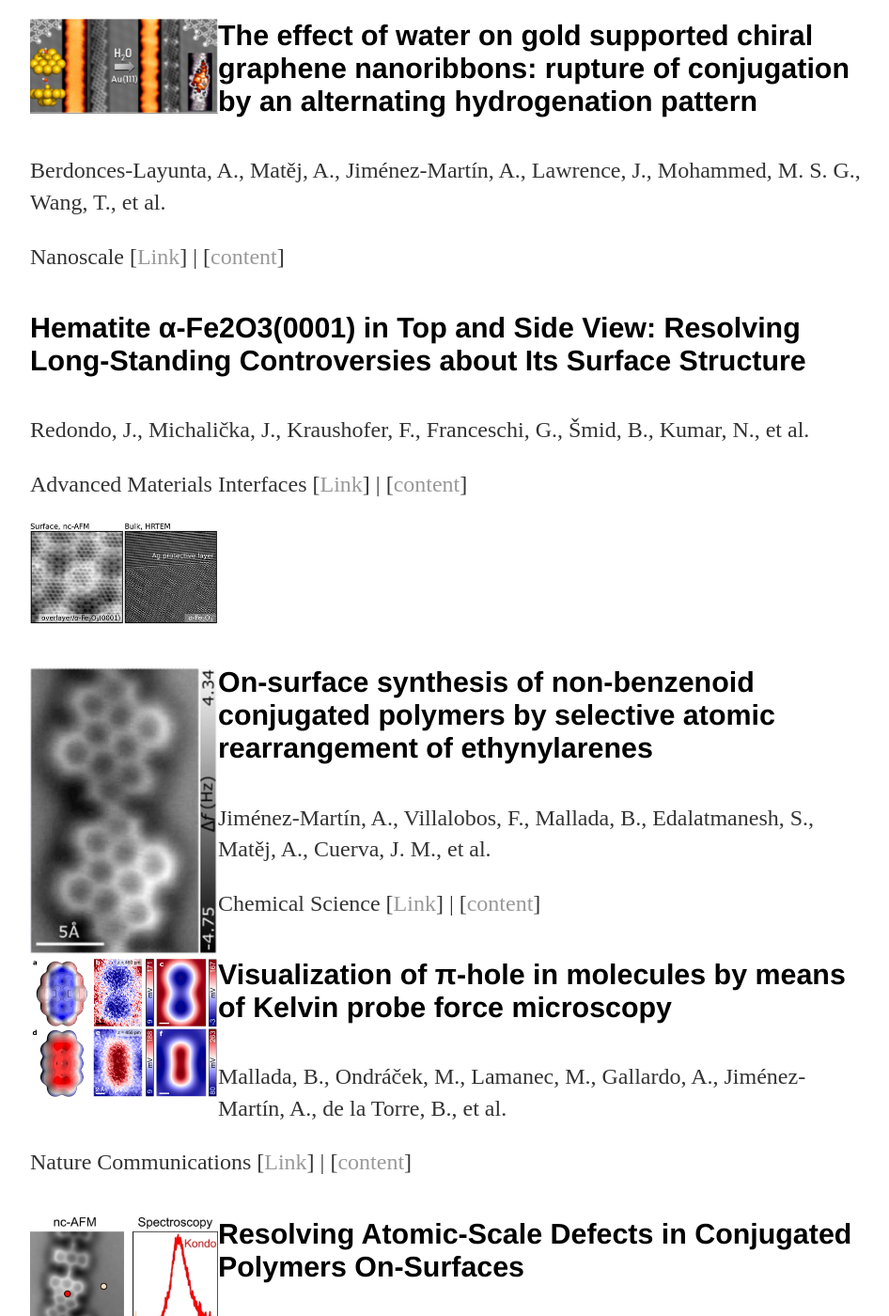
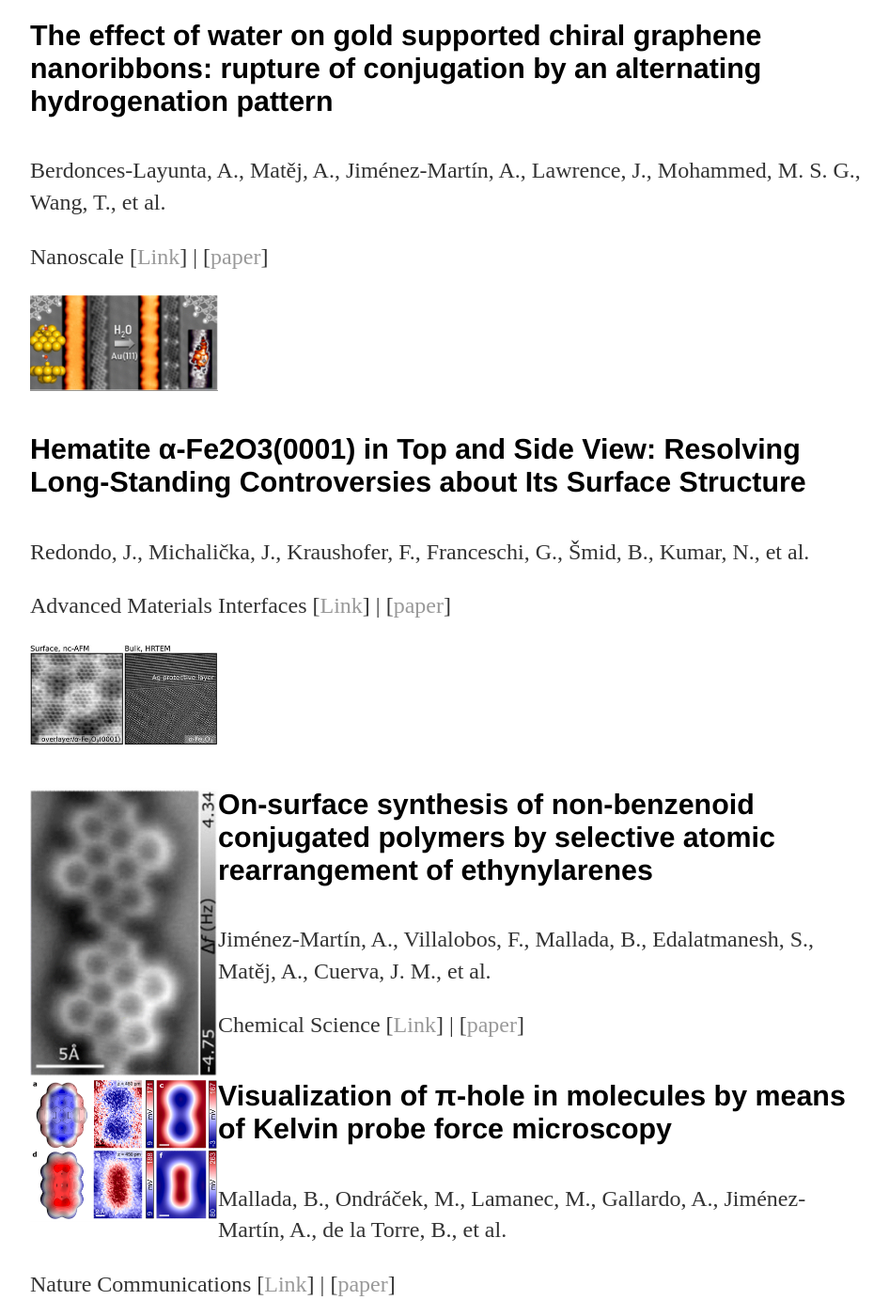
Before and after one commit to BenjaminMallada/BenjaminMallada.github.io, a Jekyll site: the page built from cv/index.html, in a window 1280 px wide and 1400 px high, scrolled down 190 px. Shown: the whole window at 94% size, without its empty margins (160-1106 px from the left). Built offline with Jekyll 4.4.1, drawn with Linux system fonts in a browser that asks for light colours; some of the changed text lies outside the part shown.

Commit message:
centered images, first two

```diff
--- a/cv/index.html
+++ b/cv/index.html
@@ -11,41 +11,42 @@
 
 <body>
     <h1>Research</h1>
-
-    <div class="content">
-          <div class="container grid-item">
-          <img src="/images/berdonces2023.png" width="200px" style="float:left">
-          </div>
+    <div class="paper">
           <div>
             <h4>The effect of water on gold supported chiral graphene nanoribbons: rupture of conjugation by an alternating hydrogenation pattern</h4>
             <p>Berdonces-Layunta, A., Matěj, A., Jiménez-Martín, A., Lawrence, J., Mohammed, M. S. G., Wang, T., et al.</p>
-            <p>Nanoscale [<a href="http://xlink.rsc.org/?DOI=D3NR02933F">Link</a>] | [<a href="/pdf/content1.pdf">content</a>]</p>
+            <p>Nanoscale [<a href="http://xlink.rsc.org/?DOI=D3NR02933F">Link</a>] | [<a href="/pdf/paper1.pdf">paper</a>]</p>
         </div>
+        <div class="container grid-item">
+        <img src="/images/berdonces2023.png" width="200px" style="float:text-align: center;">
+        </div>
+
     </div>
 
-    <div class="content">
+    <div class="paper">
           <div>
             <h4>Hematite α-Fe2O3(0001) in Top and Side View: Resolving Long-Standing Controversies about Its Surface Structure</h4>
             <p>Redondo, J., Michalička, J., Kraushofer, F., Franceschi, G., Šmid, B., Kumar, N., et al.</p>
-            <p>Advanced Materials Interfaces [<a href="https://onlinelibrary.wiley.com/doi/full/10.1002/admi.202300602">Link</a>] | [<a href="/pdf/hematite2023.pdf">content</a>]</p>
+            <p>Advanced Materials Interfaces [<a href="https://onlinelibrary.wiley.com/doi/full/10.1002/admi.202300602">Link</a>] | [<a href="/pdf/hematite2023.pdf">paper</a>]</p>
         </div>
         <div class="container grid-item">
-        <img src="/images/hematite2023.jpg" width="200px" style="float:center">
+        <img src="/images/hematite2023.jpg" width="200px" style="float:text-align: center;">
         </div>
+
     </div>
 
-    <div class="content">
+    <div class="paper">
           <div class="container grid-item">
           <img src="/images/alejandro2023.png" width="200px" style="float:left">
           </div>
           <div>
             <h4>On-surface synthesis of non-benzenoid conjugated polymers by selective atomic rearrangement of ethynylarenes</h4>
             <p>Jiménez-Martín, A., Villalobos, F., Mallada, B., Edalatmanesh, S., Matěj, A., Cuerva, J. M., et al.</p>
-            <p>Chemical Science [<a href="https://pubs.rsc.org/en/content/articlehtml/2023/sc/d2sc04722e">Link</a>] | [<a href="/pdf/alejandro2023.pdf">content</a>]</p>
+            <p>Chemical Science [<a href="https://pubs.rsc.org/en/paper/articlehtml/2023/sc/d2sc04722e">Link</a>] | [<a href="/pdf/alejandro2023.pdf">paper</a>]</p>
         </div>
     </div>
 
-    <div class="content">
+    <div class="paper">
           <div class="container grid-item">
           <img src="/images/pihole.png" width="200px" style="float:left">
           </div>
@@ -53,11 +54,11 @@
 
             <h4>Visualization of π-hole in molecules by means of Kelvin probe force microscopy</h4>
             <p>Mallada, B., Ondráček, M., Lamanec, M., Gallardo, A., Jiménez-Martín, A., de la Torre, B., et al.</p>
-            <p>Nature Communications [<a href="https://www.nature.com/articles/s41467-023-40593-3">Link</a>] | [<a href="/pdf/mallada2023.pdf">content</a>]</p>
+            <p>Nature Communications [<a href="https://www.nature.com/articles/s41467-023-40593-3">Link</a>] | [<a href="/pdf/mallada2023.pdf">paper</a>]</p>
         </div>
     </div>
 
-    <div class="content">
+    <div class="paper">
           <div class="container grid-item">
           <img src="/images/antracenedefect.jpg" width="200px" style="float:left">
           </div>
@@ -65,33 +66,33 @@
 
             <h4>Resolving Atomic‐Scale Defects in Conjugated Polymers On‐Surfaces</h4>
             <p>Mallada, B., Chen, Q., Chutora, T., Sánchez‐Grande, A., Cirera, B., Santos, J., et al.</p>
-            <p>Chemistry – A European Journal [<a href="https://onlinelibrary.wiley.com/doi/10.1002/chem.202200944">Link</a>] | [<a href="/pdf/antracenedefect.pdf">content</a>]</p>
+            <p>Chemistry – A European Journal [<a href="https://onlinelibrary.wiley.com/doi/10.1002/chem.202200944">Link</a>] | [<a href="/pdf/antracenedefect.pdf">paper</a>]</p>
         </div>
     </div>
 
-    <div class="content">
+    <div class="paper">
           <div class="container grid-item">
           <img src="/images/mothjpg.jpg" width="200px" style="float:left">
           </div>
           <div>
             <h4>Unusual Scaffold Rearrangement in Polyaromatic Hydrocarbons Driven by Concerted Action of Single Gold Atoms on a Gold Surface</h4>
             <p>Mendieta-Moreno, J. I., Mallada, B., de la Torre, B., Cadart, T., Kotora, M., Jelínek, P.</p>
-            <p>Angewandte Chemie International Edition [<a href="https://doi.org/10.1002/anie.202208010">Link</a>] | [<a href="/pdf/moth.pdf">content</a>]</p>
+            <p>Angewandte Chemie International Edition [<a href="https://doi.org/10.1002/anie.202208010">Link</a>] | [<a href="/pdf/moth.pdf">paper</a>]</p>
         </div>
     </div>
 
-    <div class="content">
+    <div class="paper">
           <div class="container grid-item">
           <img src="/images/magnetic.jpeg" width="200px" style="float:left">
           </div>
           <div>
             <h4>On-Surface Synthesis of One-Dimensional Coordination Polymers with Tailored Magnetic Anisotropy</h4>
             <p>Mallada, B., Błoński, P., Langer, R., Jelínek, P., Otyepka, M., de la Torre, B.</p>
-            <p>ACS Applied Materials & Interfaces [<a href="https://doi.org/10.1021%2Facsami.1c04693">Link</a>] | [<a href="/pdf/magnetictailored.pdf">content</a>]</p>
+            <p>ACS Applied Materials & Interfaces [<a href="https://doi.org/10.1021%2Facsami.1c04693">Link</a>] | [<a href="/pdf/magnetictailored.pdf">paper</a>]</p>
         </div>
     </div>
 
-    <div class="content">
+    <div class="paper">
           <div class="container grid-item">
           <img src="/images/all-in.jpg" width="200px" style="float:left">
           </div>
@@ -99,11 +100,11 @@
 
             <h4>On-Surface Strain-Driven Synthesis of Nonalternant Non-Benzenoid Aromatic Compounds Containing Four- to Eight-Membered Rings</h4>
             <p>Mallada, B., de la Torre, B., Mendieta-Moreno, J. I., Nachtigallová, D., Matěj, A., Matoušek, M., et al.</p>
-            <p>Journal of the American Chemical Society [<a href="https://doi.org/10.1021%2Fjacs.1c06168">Link</a>] | [<a href="/pdf/all-in.pdf">content</a>]</p>
+            <p>Journal of the American Chemical Society [<a href="https://doi.org/10.1021%2Fjacs.1c06168">Link</a>] | [<a href="/pdf/all-in.pdf">paper</a>]</p>
         </div>
     </div>
 
-    <div class="content">
+    <div class="paper">
           <div class="container grid-item">
           <img src="/images/sigma.png" width="200px" style="float:left">
           </div>
@@ -111,62 +112,62 @@
 
             <h4>Real-space imaging of anisotropic charge of σ-hole by means of Kelvin probe force microscopy</h4>
             <p>Mallada, B., Gallardo, A., Lamanec, M., de la Torre, B., Špirko, V., Hobza, P., et al.</p>
-            <p>Science [<a href="https://www.science.org/doi/abs/10.1126/science.abk1479">Link</a>] | [<a href="/pdf/sigma.pdf">content</a>]</p>
+            <p>Science [<a href="https://www.science.org/doi/abs/10.1126/science.abk1479">Link</a>] | [<a href="/pdf/sigma.pdf">paper</a>]</p>
         </div>
     </div>
 
-    <div class="content">
+    <div class="paper">
         <div>
           <div class="container grid-item">
           <img src="/images/dicationic.jpg" width="200px" style="float:left">
           </div>
             <h4>On-Surface Synthesis of a Dicationic Diazahexabenzocoronene Derivative on the Au (111) Surface</h4>
             <p>Biswas, K., Urgel, J. I., Xu, K., Ma, J., Sánchez-Grande, A., Mutombo, P., et al.</p>
-            <p>Angewandte Chemie International Edition [<a href="https://doi.org/10.1002/anie.202208010">Link</a>] | [<a href="/pdf/content10.pdf">content</a>]</p>
+            <p>Angewandte Chemie International Edition [<a href="https://doi.org/10.1002/anie.202208010">Link</a>] | [<a href="/pdf/paper10.pdf">paper</a>]</p>
         </div>
     </div>
 
-    <div class="content">
+    <div class="paper">
         <div>
           <div class="container grid-item">
           <img src="/images/tailoringpolymers.png" width="200px" style="float:left">
           </div>
             <h4>Tailoring topological order and π-conjugation to engineer quasi-metallic polymers</h4>
             <p>Cirera, B., Sánchez-Grande, A., de la Torre, B., Santos, J., Edalatmanesh, S., Rodríguez-Sánchez, E., et al.</p>
-            <p>Nature Nanotechnology [<a href="https://www.nature.com/articles/s41565-020-0668-7">Link</a>] | [<a href="/pdf/quasimetallic.pdf.pdf">content</a>]</p>
+            <p>Nature Nanotechnology [<a href="https://www.nature.com/articles/s41565-020-0668-7">Link</a>] | [<a href="/pdf/quasimetallic.pdf.pdf">paper</a>]</p>
         </div>
     </div>
 
-    <div class="content">
+    <div class="paper">
         <div>
           <div class="container grid-item">
           <img src="/images/dopants.jpg" width="200px" style="float:left">
           </div>
             <h4>Atomic-Scale Charge Distribution Mapping of Single Substitutional p-and n-Type Dopants in Graphene</h4>
             <p>Mallada, B., Edalatmanesh, S., Lazar, P., Redondo, J., Gallardo, A., Zbořil, R., et al.</p>
-            <p>ACS Sustainable Chemistry & Engineering [<a href="https://pubs.acs.org/doi/abs/10.1021/acssuschemeng.0c00398">Link</a>] | [<a href="/pdf/dopants.pdf">content</a>]</p>
+            <p>ACS Sustainable Chemistry & Engineering [<a href="https://pubs.acs.org/doi/abs/10.1021/acssuschemeng.0c00398">Link</a>] | [<a href="/pdf/dopants.pdf">paper</a>]</p>
         </div>
     </div>
 
-    <div class="content">
+    <div class="paper">
         <div>
             <div class="container grid-item">
             <img src="/images/pentalene.png" width="200px" style="float:left">
             </div>
             <h4>Tailoring π-conjugation and vibrational modes to steer on-surface synthesis of pentalene-bridged ladder polymers</h4>
             <p>de la Torre, B., Matěj, A., Sánchez-Grande, A., Cirera, B., Mallada, B., Rodríguez-Sánchez, E., et al.</p>
-            <p>Nature Communications [<a href="https://www.nature.com/articles/s41467-020-18371-2">Link</a>] | [<a href="/pdf/pentalene.pdf">content</a>]</p>
+            <p>Nature Communications [<a href="https://www.nature.com/articles/s41467-020-18371-2">Link</a>] | [<a href="/pdf/pentalene.pdf">paper</a>]</p>
         </div>
     </div>
 
-    <div class="content">
+    <div class="paper">
         <div>
             <div class="container grid-item">
             <img src="/images/feo2.png" width="200px" style="float:left">
             </div>
             <h4>Identification of Two-Dimensional FeO2 Termination of Bulk Hematite α-Fe2O3 (0001) Surface</h4>
             <p>Redondo, J., Lazar, P., Procházka, P., Pruša, S., Mallada, B., Cahlik, A., et al.</p>
-            <p>The Journal of Physical Chemistry C [<a href="https://pubs.acs.org/doi/10.1021/acs.jpcc.9b00244">Link</a>] | [<a href="/pdf/feo2.pdf">content</a>]</p>
+            <p>The Journal of Physical Chemistry C [<a href="https://pubs.acs.org/doi/10.1021/acs.jpcc.9b00244">Link</a>] | [<a href="/pdf/feo2.pdf">paper</a>]</p>
         </div>
     </div>
 
```
